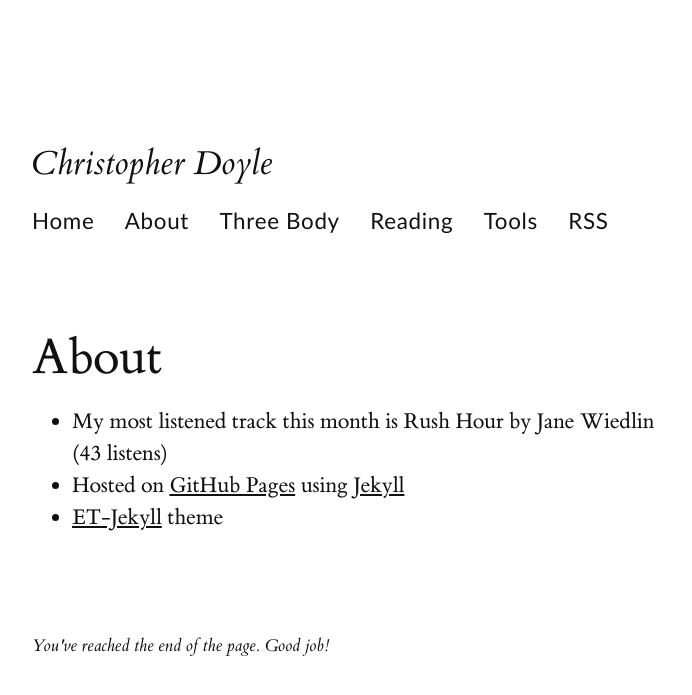
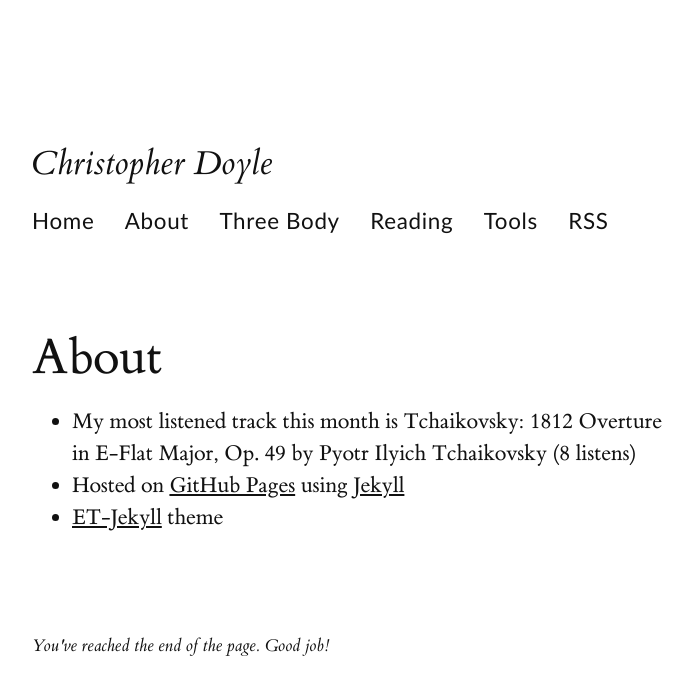
Before and after one commit to christopherdoyle/christopherdoyle.github.io, a Jekyll site: the page built from about.md, in a window 1280 px wide. Shown: the top 695 px of the page, without its empty margins (128-820 px from the left). Built offline with Jekyll 4.4.1, drawn with Linux system fonts in a browser that asks for light colours.

Commit message:
Updated config with latest top track from last.fm

```diff
--- a/_config.yml
+++ b/_config.yml
@@ -14,7 +14,7 @@ sass:
   style: compressed
 title: Christopher Doyle
 top_track:
-  artist: Jane Wiedlin
-  name: Rush Hour
-  playcount: 43
+  artist: Pyotr Ilyich Tchaikovsky
+  name: 'Tchaikovsky: 1812 Overture in E-Flat Major, Op. 49'
+  playcount: 8
 url: https://christopherdoyle.github.io/
```
